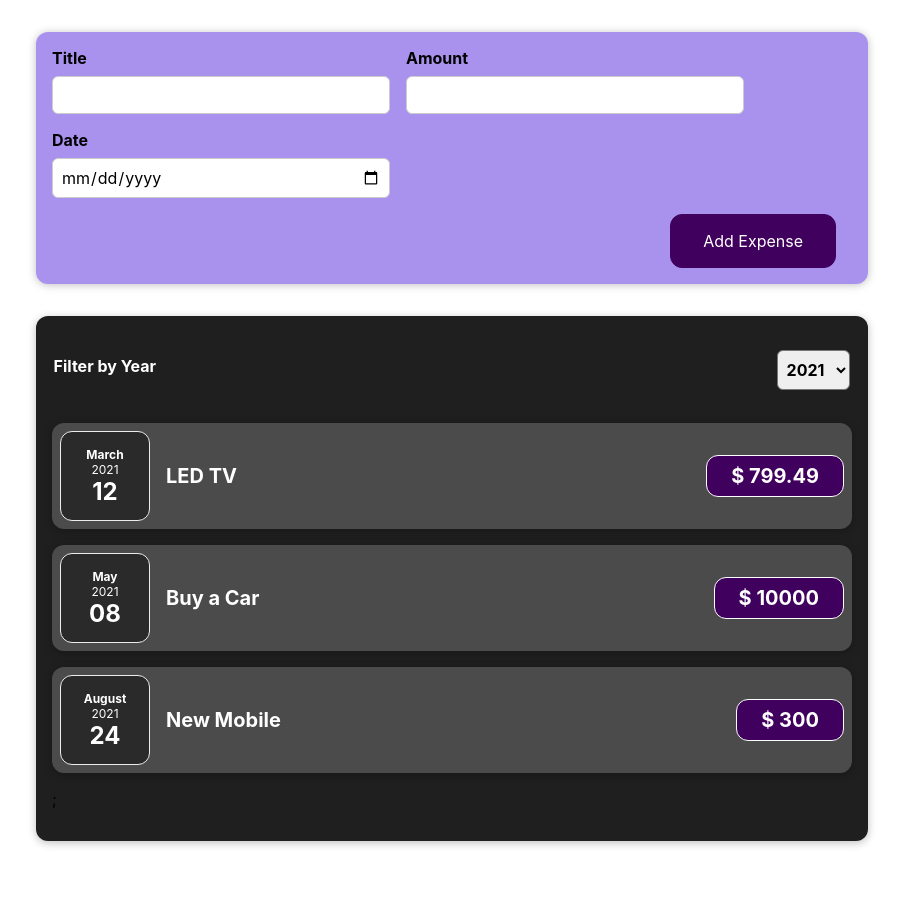
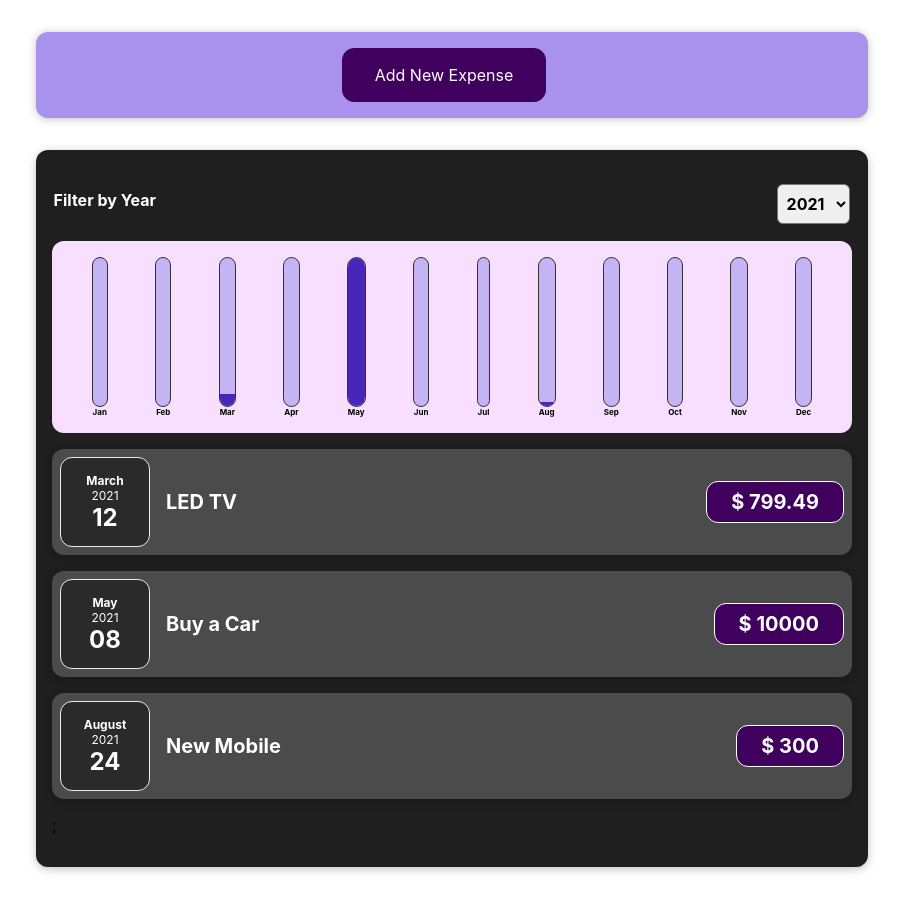
Before and after one commit to AbdullahGhani1/react-expense-tracker-ms, a React (Create React App) app: page / in a window 1280 px wide. Shown: the whole page, without its empty margins (188-1091 px from the left). Before the commit the page ends 873 px from the top, so only its background shows below. Built offline with nearby package versions, Linux system fonts and the light colour scheme.

Commit message:
Chart Logic and component

```diff
--- /dev/null
+++ b/src/components/Chart/Chart.css
@@ -0,0 +1,9 @@
+.chart {
+  padding: 1rem;
+  border-radius: 12px;
+  background-color: #f8dfff;
+  text-align: center;
+  display: flex;
+  justify-content: space-around;
+  height: 10rem;
+}
--- /dev/null
+++ b/src/components/Chart/Chart.js
@@ -0,0 +1,21 @@
+import React from "react";
+import "./Chart.css";
+import ChartBar from "./ChartBar";
+function Chart(props) {
+  const dataPointValues = props.dataPoints.map((dataPoint) => dataPoint.value);
+  const totalMax = Math.max(...dataPointValues); // ...dataPointValues for 12 arguments
+  return (
+    <div className="chart">
+      {props.dataPoints.map((dataPoint) => (
+        <ChartBar
+          key={dataPoint.label}
+          value={dataPoint.value}
+          maxValue={totalMax}
+          label={dataPoint.label}
+        />
+      ))}
+    </div>
+  );
+}
+
+export default Chart;
--- /dev/null
+++ b/src/components/Chart/ChartBar.css
@@ -0,0 +1,29 @@
+.chart-bar {
+  height: 100%;
+  display: flex;
+  flex-direction: column;
+  align-items: center;
+}
+
+.chart-bar__inner {
+  height: 100%;
+  width: 100%;
+  border: 1px solid #313131;
+  border-radius: 12px;
+  background-color: #c3b4f3;
+  overflow: hidden;
+  display: flex;
+  flex-direction: column;
+  justify-content: flex-end;
+}
+
+.chart-bar__fill {
+  background-color: #4826b9;
+  width: 100%;
+  transition: all 0.3s ease-out;
+}
+.chart-bar__label {
+  font-size: 0.5rem;
+  font-weight: bold;
+  text-align: center;
+}
--- /dev/null
+++ b/src/components/Chart/ChartBar.js
@@ -0,0 +1,22 @@
+import React from "react";
+import "./ChartBar.css";
+
+function ChartBar(props) {
+  let barFillHeight = "0%";
+  if (props.maxValue > 0) {
+    barFillHeight = Math.round((props.value / props.maxValue) * 100) + "%";
+  }
+  return (
+    <div className="chart-bar">
+      <div className="chart-bar__inner">
+        <div
+          className="chart-bar__fill"
+          style={{ height: barFillHeight }}
+        ></div>
+      </div>
+      <div className="chart-bar__label">{props.label}</div>
+    </div>
+  );
+}
+
+export default ChartBar;
--- a/src/components/Expenses/Expenses.js
+++ b/src/components/Expenses/Expenses.js
@@ -3,6 +3,7 @@
 import Card from "../UI/Card";
 import "./Expenses.css";
 import ExpenseFilter from "./ExpenseFilter";
+import ExpensesChart from "./ExpensesChart";
 export default function Expenses(props) {
   const [filteredYear, setFilteredYear] = useState("2021");
   const filteredExpenses = props.items.filter((expense) => {
@@ -18,6 +19,7 @@
           selected={filteredYear}
           onChangeFilter={filterChangeHandler}
         />
+        <ExpensesChart expenses={filteredExpenses} />
         <ExpensesList items={filteredExpenses} />
       </Card>
     </div>
--- /dev/null
+++ b/src/components/Expenses/ExpensesChart.js
@@ -0,0 +1,13 @@
+import React from "react";
+import Chart from "../Chart/Chart";
+import { chartDataPoints } from "../../data/chartDataPoints";
+
+function ExpensesChart(props) {
+  for (const expense of props.expenses) {
+    const expenseMonth = expense.date.getMonth();
+    chartDataPoints[expenseMonth].value += expense.amount;
+  }
+  return <Chart dataPoints={chartDataPoints} />;
+}
+
+export default ExpensesChart;
--- a/src/components/NewExpense/ExpenseForm.js
+++ b/src/components/NewExpense/ExpenseForm.js
@@ -71,6 +71,9 @@
         </div>
       </div>
       <div className="new-expense__actions">
+        <button type="button" onClick={props.onCancel}>
+          Cancel
+        </button>
         <button type="submit">Add Expense</button>
       </div>
     </form>
--- a/src/components/NewExpense/NewExpense.js
+++ b/src/components/NewExpense/NewExpense.js
@@ -1,18 +1,35 @@
-import React from "react";
+import React, { useState } from "react";
 import "./NewExpense.css";
 import ExpenseForm from "./ExpenseForm";
 import Card from "../UI/Card";
 export default function NewExpense(props) {
+  const [isEditing, setIsEditing] = useState(false);
+
   const saveExpenseDataHandler = (enteredExpenseData) => {
     const expenseData = {
       ...enteredExpenseData,
       id: Math.random().toString(),
     };
     props.onAddExpense(expenseData);
+    setIsEditing(false);
+  };
+  const startEditingHandler = () => {
+    setIsEditing(true);
+  };
+  const stopEditingHandler = () => {
+    setIsEditing(false);
   };
   return (
     <Card className="new-expense">
-      <ExpenseForm onSaveExpenseData={saveExpenseDataHandler} />
+      {!isEditing && (
+        <button onClick={startEditingHandler}>Add New Expense</button>
+      )}
+      {isEditing && (
+        <ExpenseForm
+          onSaveExpenseData={saveExpenseDataHandler}
+          onCancel={stopEditingHandler}
+        />
+      )}
     </Card>
   );
 }
--- /dev/null
+++ b/src/data/chartDataPoints.js
@@ -0,0 +1,14 @@
+export const chartDataPoints = [
+  { label: "Jan", value: 0 },
+  { label: "Feb", value: 0 },
+  { label: "Mar", value: 0 },
+  { label: "Apr", value: 0 },
+  { label: "May", value: 0 },
+  { label: "Jun", value: 0 },
+  { label: "Jul", value: 0 },
+  { label: "Aug", value: 0 },
+  { label: "Sep", value: 0 },
+  { label: "Oct", value: 0 },
+  { label: "Nov", value: 0 },
+  { label: "Dec", value: 0 },
+];
```
